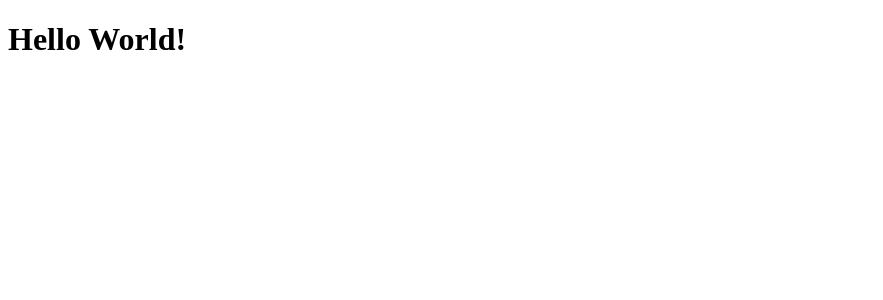
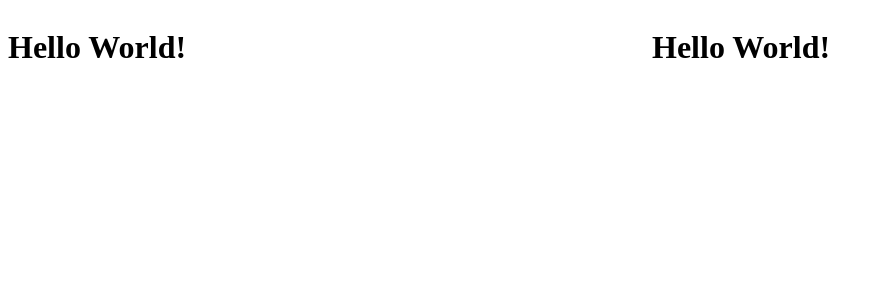
Before and after one commit to DomingosManuelFranco/cv-builder, a React (Create React App) app: page / in a window 1280 px wide. Shown: the top 300 px of the page, without its empty margins (0-883 px from the left). Built offline with nearby package versions, Linux system fonts and the light colour scheme.

Commit message:
layout created with material-ui

```diff
--- a/src/App.js
+++ b/src/App.js
@@ -1,9 +1,17 @@
+import { Grid } from "@material-ui/core";
 
 
 function App() {
   return (
     <div className="App">
-      <h1>Hello World!</h1>
+      <Grid container direction="row" justifyContent="space-between" spacing={3}>
+        <Grid item xs={6} >
+          <h1>Hello World!</h1>
+        </Grid>
+        <Grid item xs={6}>
+        <h1>Hello World!</h1>
+        </Grid>
+      </Grid>
     </div>
   );
 }
```
